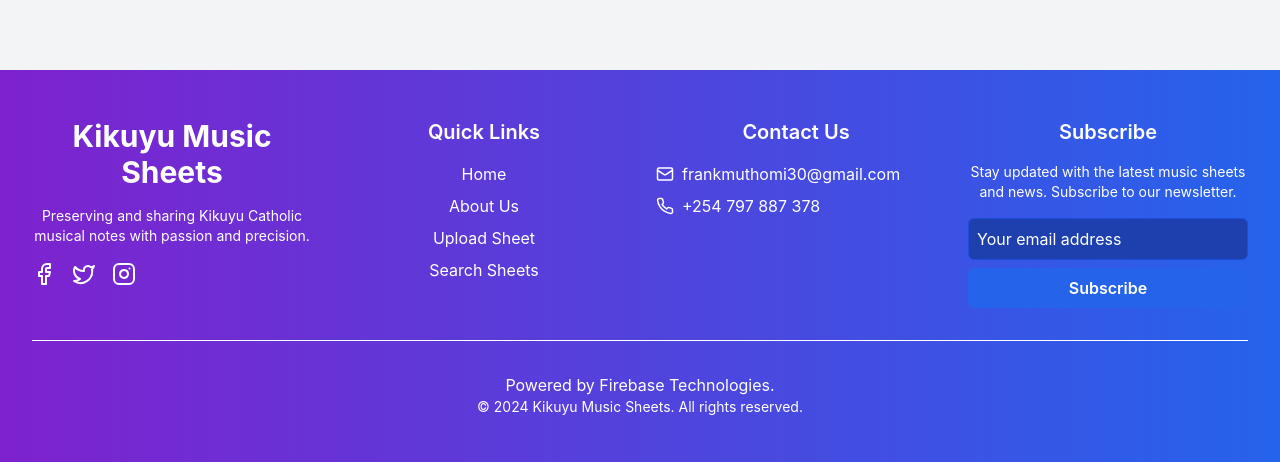
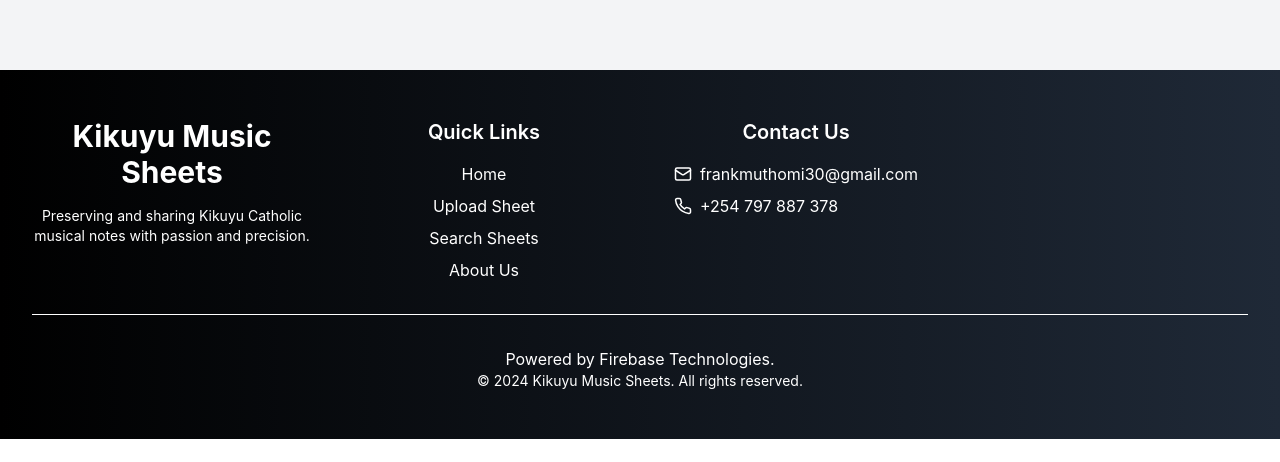
Before and after one commit to frankmuthomi30/music-score-website, a React (Create React App) app: page /profile in a window 1280 px wide. Shown: the part 794-1256 px from the top of the page. After the commit the page ends 1233 px from the top, so only its background shows below. Built offline with nearby package versions, Linux system fonts and the light colour scheme; no server answers.

Commit message:
footer color scheem

```diff
--- a/src/component/Footer.jsx
+++ b/src/component/Footer.jsx
@@ -3,7 +3,7 @@
 import { Facebook, Twitter, Instagram, Mail, Phone } from 'lucide-react';
 
 const FooterLink = ({ to, children }) => (
-  <Link to={to} className="text-white hover:text-white transition-colors duration-300">
+  <Link to={to} className="text-white hover:text-cyan-500 transition-colors duration-300">
     {children}
   </Link>
 );
@@ -18,28 +18,25 @@
   const currentYear = new Date().getFullYear();
 
   return (
-    <footer className="bg-gradient-to-r from-purple-700 to-blue-600 text-white py-12 mt-auto">
+    <footer className="bg-gradient-to-r from-black to-gray-800 text-white py-12 mt-auto">
       <div className="max-w-7xl mx-auto px-4 sm:px-6 lg:px-8">
         <div className="grid grid-cols-1 md:grid-cols-4 gap-8">
           <div className="space-y-4">
             <h2 className="text-3xl font-bold text-white">Kikuyu Music Sheets</h2>
             <p className="text-sm text-white">Preserving and sharing Kikuyu Catholic musical notes with passion and precision.</p>
-            <div className="flex space-x-4">
-              <SocialLink href="https://facebook.com" icon={Facebook} />
-              <SocialLink href="https://twitter.com" icon={Twitter} />
-              <SocialLink href="https://instagram.com" icon={Instagram} />
-            </div>
+
           </div>
           <div className="space-y-4">
             <h3 className="text-xl font-semibold text-white">Quick Links</h3>
-            <ul className="space-y-2">
+            <ul className="space-y-2 ">
               <li><FooterLink to="/">Home</FooterLink></li>
-              <li><FooterLink to="/about">About Us</FooterLink></li>
               <li><FooterLink to="/upload">Upload Sheet</FooterLink></li>
               <li><FooterLink to="/browse">Search Sheets</FooterLink></li>
+              <li><FooterLink to="/about">About Us</FooterLink></li>
+
             </ul>
           </div>
-          <div className="space-y-4">
+          <div className="flex flex-col items-center space-y-4">
             <h3 className="text-xl font-semibold text-white">Contact Us</h3>
             <ul className="space-y-2">
               <li className="flex items-center">
@@ -52,23 +49,7 @@
               </li>
             </ul>
           </div>
-          <div className="space-y-4">
-            <h3 className="text-xl font-semibold text-white">Subscribe</h3>
-            <p className="text-sm text-white">Stay updated with the latest music sheets and news. Subscribe to our newsletter.</p>
-            <form className="flex flex-col space-y-2">
-              <input
-                type="email"
-                placeholder="Your email address"
-                className="p-2 rounded-md border border-blue-700 bg-blue-800 text-white placeholder-white focus:outline-none focus:ring-2 focus:ring-blue-500"
-              />
-              <button
-                type="submit"
-                className="p-2 rounded-md bg-blue-600 hover:bg-blue-500 text-white font-semibold transition-colors duration-300"
-              >
-                Subscribe
-              </button>
-            </form>
-          </div>
+
         </div>
         <div className="mt-8 pt-8 border-t border-white text-center">
           <p className="text-white">Powered by Firebase Technologies.</p>
--- a/src/component/Navbar.jsx
+++ b/src/component/Navbar.jsx
@@ -26,7 +26,7 @@
 
   const navbarBackground = isDarkMode
     ? `bg-gradient-to-r from-gray-900 to-gray-800`
-    : `bg-gradient-to-r from-blue-700 to-purple-600`;
+    : `bg-gradient-to-r from-blue-800 to-purple-700`;
 
   const textColor = isDarkMode ? 'text-white' : 'text-white';
 
```
